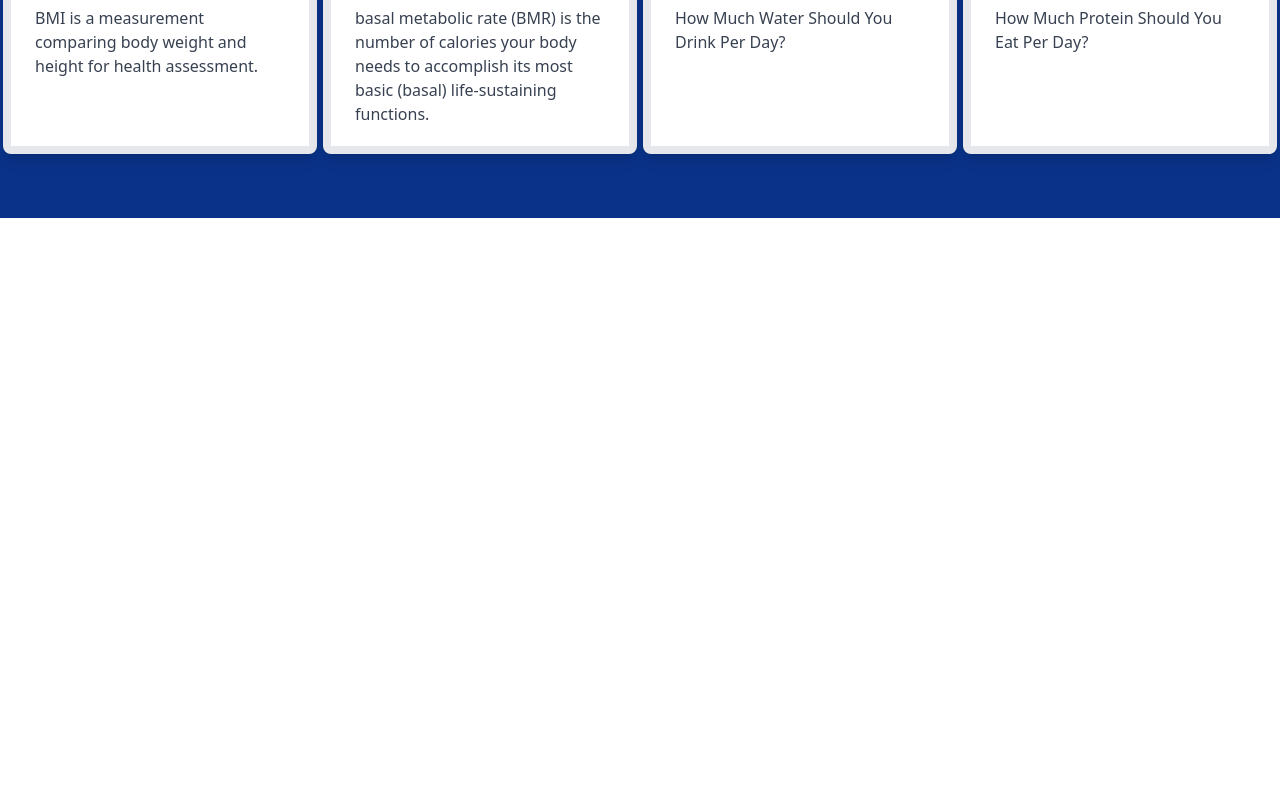
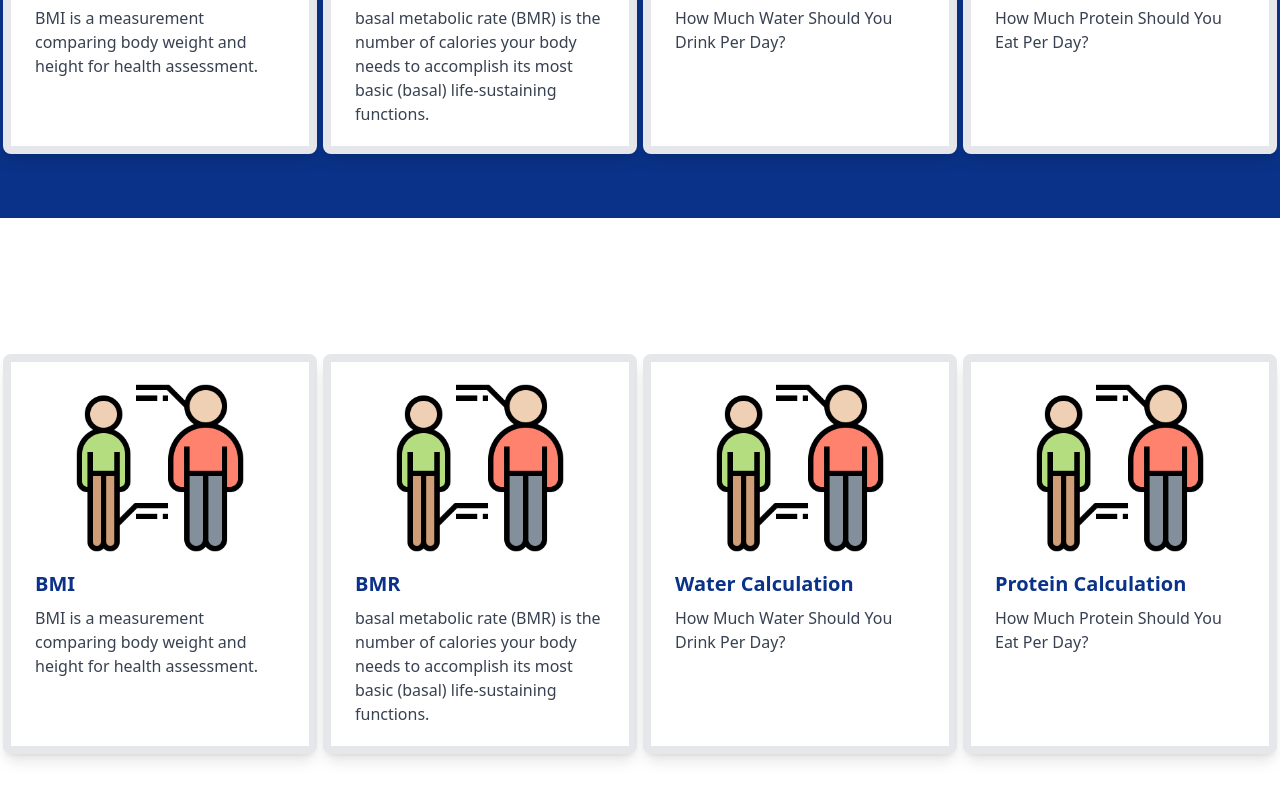
Before and after one commit to Ping1495/the-fit-firm-jorney, a React (Vite) app: page / in a window 1280 px wide. Shown: the part 970-1770 px from the top of the page. Before the commit the page ends 1188 px from the top, so only its background shows below. Built offline with nearby package versions, Linux system fonts and the light colour scheme.

Commit message:
fix:protine page debug

```diff
--- a/src/App.jsx
+++ b/src/App.jsx
@@ -2,6 +2,7 @@ import "./App.css";
 import Header from "./components/header";
 import WelcomeSection from "./components/welcomeSection";
 import CardSection from "./components/cardSection";
+import RankSec from "./components/rankSec";
 
 function App() {
   return (
@@ -9,6 +10,7 @@ function App() {
       <Header />
       <WelcomeSection />
       <CardSection />
+      <RankSec />
     </>
   );
 }
--- a/src/components/protine.jsx
+++ b/src/components/protine.jsx
@@ -12,28 +12,30 @@ const ProtineCalculate = () => {
   //calculate protine
   //min
   const calculate = () => {
+    let minValue = 0;
+    let maxValue = 0;
+    let thatMessage = "";
     if (goal === "healthy") {
-      setMinProtine((weight * 0.8).toFixed(2));
-      setMaxProtine((weight * 1).toFixed(2));
-      setMessage(
-        "Not just muscles! Protein helps you feel full, boosts immunity, strengthens skin, hair & nails, and improves brain function! Make sure you get enough!"
-      );
-      setHyphen("-");
+      minValue = weight * 0.8;
+      maxValue = weight * 1;
+      thatMessage =
+        "Not just muscles! Protein helps you feel full, boosts immunity, strengthens skin, hair & nails, and improves brain function! Make sure you get enough!";
     } else if (goal === "loseWeight") {
-      setMinProtine((weight * 1.2).toFixed(2));
-      setMaxProtine((weight * 1.5).toFixed(2));
-      setMessage(
-        "Protein takes longer to digest than carbs and fats, making you feel full for longer. This curbs cravings and helps burn more calories throughout the day."
-      );
-      setHyphen("-");
+      minValue = weight * 1.2;
+      maxValue = weight * 1.5;
+      thatMessage =
+        "Protein takes longer to digest than carbs and fats, making you feel full for longer. This curbs cravings and helps burn more calories throughout the day.";
     } else if (goal === "gainMuscleMass") {
-      setMinProtine((weight * 1.6).toFixed(2));
-      setMaxProtine((weight * 2.2).toFixed(2));
-      setMessage(
-        "Muscle growth needs protein! It's like bricks for your body, repairing damage and building bigger, stronger muscles for future workouts."
-      );
-      setHyphen("-");
+      minValue = weight * 1.6;
+      maxValue = weight * 2.2;
+      thatMessage =
+        "Muscle growth needs protein! It's like bricks for your body, repairing damage and building bigger, stronger muscles for future workouts.";
     }
+
+    setMinProtine(minValue.toFixed(2));
+    setMaxProtine(maxValue.toFixed(2));
+    setMessage(thatMessage);
+    setHyphen("-");
   };
 
   const handleCalculate = () => {
--- /dev/null
+++ b/src/components/rankSec.jsx
@@ -0,0 +1,94 @@
+//ส่วน
+import { Link } from "react-router-dom";
+import bmiPic from "/public/images/bmi.png";
+
+function CardSection() {
+  return (
+    <>
+      <div className="h-[600px]  bg-white ">
+        <h1 className="text-white text-3xl py-[50px]  text-center">
+          Body Check
+        </h1>
+
+        <div className="flex flex-roe items-center justify-around ">
+          <Link
+            to={`/bmi`}
+            class="h-[400px] max-w-sm mx-auto bg-white shadow-lg rounded-lg overflow-hidden border-8 borger-white"
+          >
+            <img
+              src={bmiPic}
+              alt="Your Image"
+              class="w-full h-48 object-contain pt-5"
+            />
+            <div class="px-6 py-4">
+              <div class="font-bold text-xl mb-2 text-[#0A3288]">BMI</div>
+              <p class="text-gray-700 w-[250px]">
+                BMI is a measurement comparing body weight and height for health
+                assessment.
+              </p>
+            </div>
+          </Link>
+
+          <Link
+            to={`/bmr`}
+            class="h-[400px] max-w-sm mx-auto bg-white shadow-lg rounded-lg overflow-hidden border-8 borger-white"
+          >
+            <img
+              src={bmiPic}
+              alt="Your Image"
+              class="w-full h-48 object-contain pt-5"
+            />
+            <div class="px-6 py-4">
+              <div class="font-bold text-xl mb-2 text-[#0A3288]">BMR</div>
+              <p class="text-gray-700 w-[250px]">
+                basal metabolic rate (BMR) is the number of calories your body
+                needs to accomplish its most basic (basal) life-sustaining
+                functions.
+              </p>
+            </div>
+          </Link>
+
+          <Link
+            to={`/WaterCalculate`}
+            class="h-[400px] max-w-sm mx-auto bg-white shadow-lg rounded-lg overflow-hidden border-8 borger-white"
+          >
+            <img
+              src={bmiPic}
+              alt="Your Image"
+              class="w-full h-48 object-contain pt-5"
+            />
+            <div class="px-6 py-4">
+              <div class="font-bold text-xl mb-2 text-[#0A3288]">
+                Water Calculation
+              </div>
+              <p class="text-gray-700 w-[250px]">
+                How Much Water Should You Drink Per Day?
+              </p>
+            </div>
+          </Link>
+
+          <Link
+            to={`/ProtineCalculate`}
+            class="h-[400px] max-w-sm mx-auto bg-white shadow-lg rounded-lg overflow-hidden border-8 borger-white"
+          >
+            <img
+              src={bmiPic}
+              alt="Your Image"
+              class="w-full h-48 object-contain pt-5"
+            />
+            <div class="px-6 py-4">
+              <div class="font-bold text-xl mb-2 text-[#0A3288]">
+                Protein Calculation
+              </div>
+              <p class="text-gray-700 w-[250px]">
+                How Much Protein Should You Eat Per Day?
+              </p>
+            </div>
+          </Link>
+        </div>
+      </div>
+    </>
+  );
+}
+
+export default CardSection;
```
Also changed, not shown: src/components/ranking.jsx (deleted).
